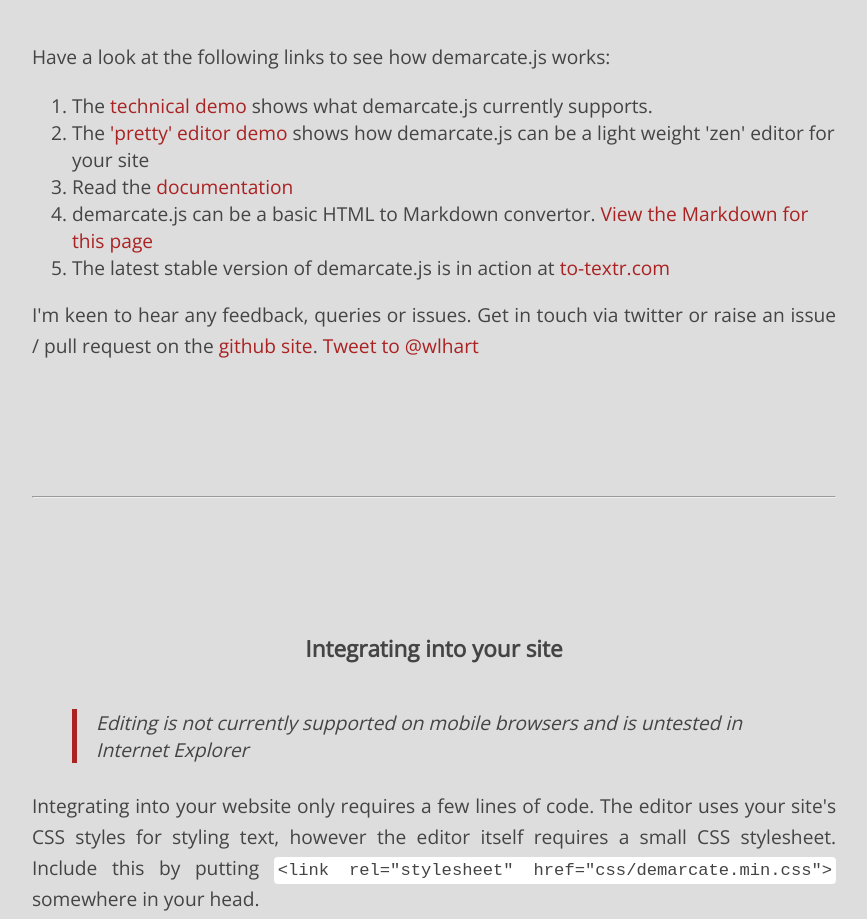
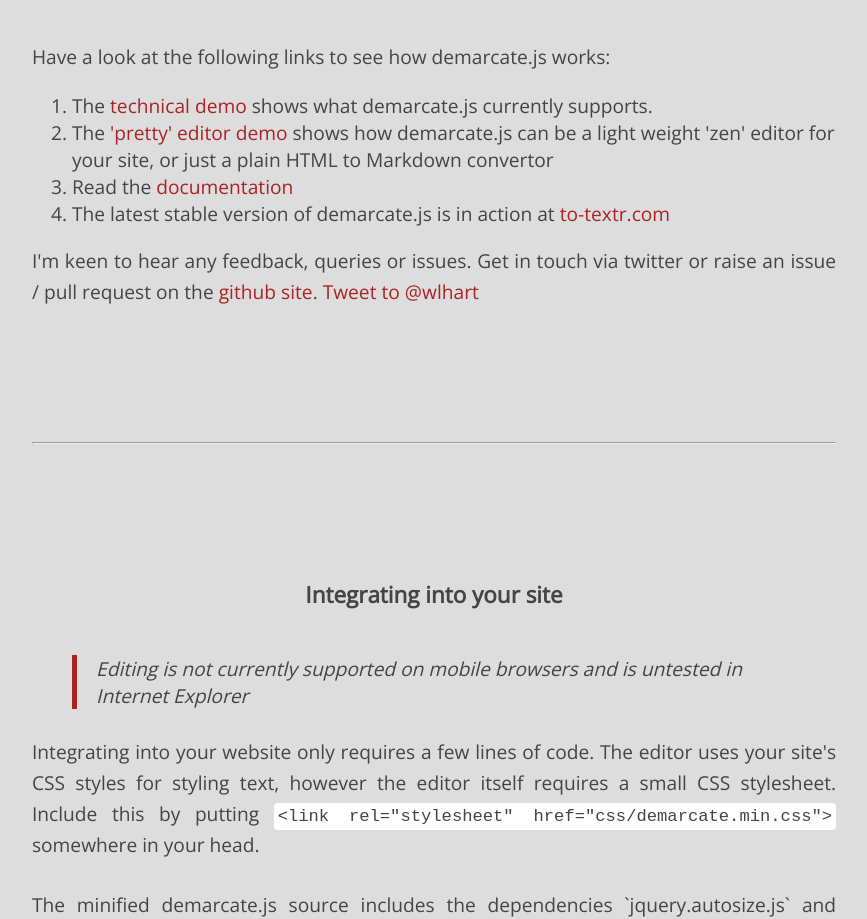
Before and after one commit to will-hart/demarcate.js, a plain HTML site: page index.html in a window 1280 px wide. Shown: the part 783-1702 px from the top of the page, without its empty margins (206-1073 px from the left). Drawn offline with nearby package versions, Linux system fonts and the light colour scheme.

Commit message:
Fix missing link in demo page

```diff
--- a/index.html
+++ b/index.html
@@ -50,13 +50,10 @@
                 </li>
                 <li>
                     The <a href="editor.html">'pretty' editor demo</a> shows how demarcate.js can be
-                    a light weight 'zen' editor for your site
+                    a light weight 'zen' editor for your site, or just a plain HTML to Markdown convertor
                 </li>
                 <li>
                     Read the <a href="docs/index.html">documentation</a>
-                </li>
-                <li>
-                    demarcate.js can be a basic HTML to Markdown convertor. <a href="#" id="preview_markdown">View the Markdown for this page</a>
                 </li>
                 <li>
                     The latest stable version of demarcate.js is in action at <a href="http://to-textr.com">to-textr.com</a>
```
